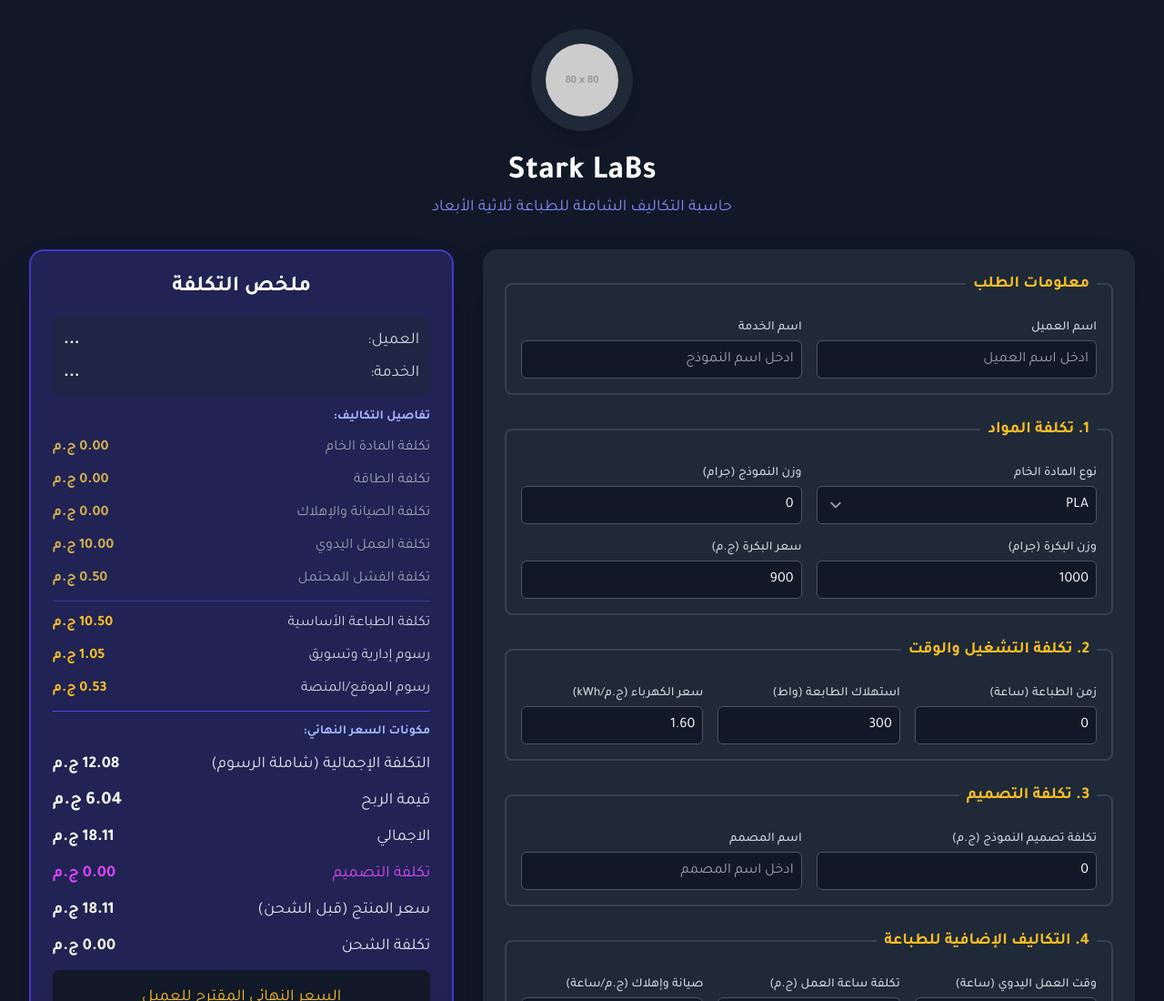
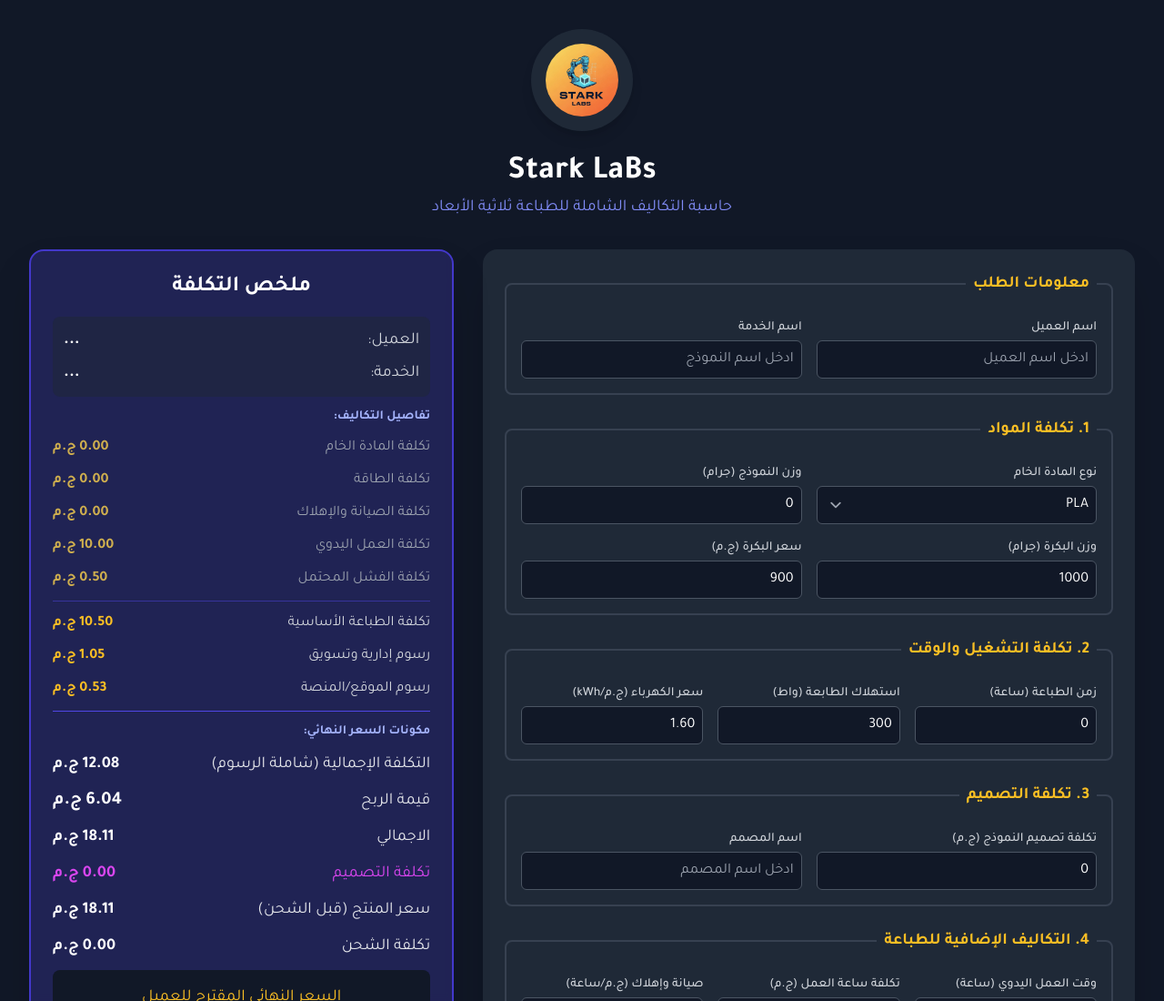
Before and after one commit to 3D-Stark-LaBs/Stark-LaBs-Calc, a plain HTML site: page index.html in a window 1280 px wide. Shown: the top 1100 px of the page at 91% size. Drawn offline with nearby package versions, Linux system fonts and the light colour scheme; placeholder pictures from the web are drawn by us.

Commit message:
Update index.html

```diff
--- a/index.html
+++ b/index.html
@@ -39,7 +39,7 @@
         <!-- Header -->
         <header class="text-center mb-8">
             <div class="inline-block bg-gray-800 p-4 rounded-full shadow-lg">
-                <img src="https://placehold.co/80x80/1f2937/FFFFFF?text=SL" alt="Stark Labs Logo" class="w-20 h-20 rounded-full" onerror="this.onerror=null;this.src='https://placehold.co/80x80/1f2937/FFFFFF?text=SL';">
+                <img src="image (1).png" alt="Stark Labs Logo" class="w-20 h-20 rounded-full" onerror="this.onerror=null;this.src='https://placehold.co/80x80/1f2937/FFFFFF?text=SL';">
             </div>
             <h1 class="text-4xl font-bold mt-4 text-white">Stark LaBs</h1>
             <p class="text-indigo-400 text-lg mt-1">حاسبة التكاليف الشاملة للطباعة ثلاثية الأبعاد</p>
```
